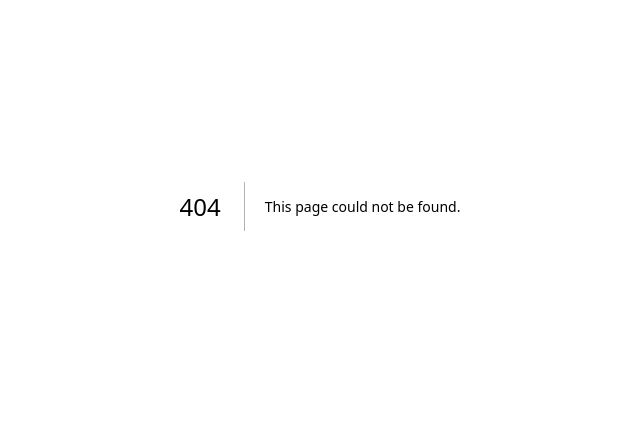
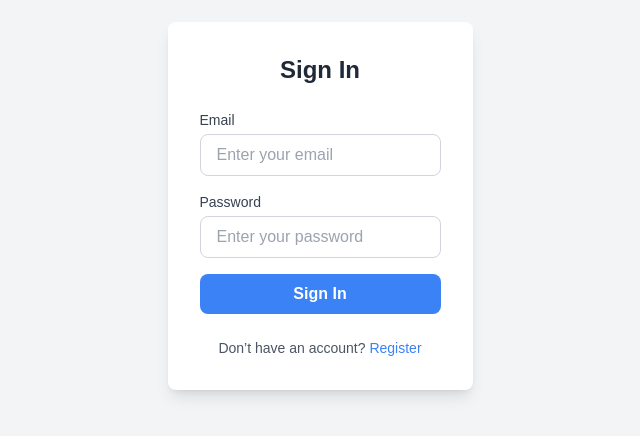
Before and after one commit to AQSA-ABDULLAH/zimo-seven-days-tasks, a Next.js app in the folder firebase-auth/: page /login in a window 1280 px wide. Before the commit this address had no page. Shown: the part 194-630 px from the top of the page, without its empty margins (320-960 px from the left). Built offline with nearby package versions, Linux system fonts and the light colour scheme.

Commit message:
complete email auth

```diff
--- a/firebase-auth/src/app/dashboard/page.js
+++ b/firebase-auth/src/app/dashboard/page.js
@@ -1,24 +1,49 @@
 "use client";
-
 import { getAuth, onAuthStateChanged, signOut } from "firebase/auth";
 import { useRouter } from "next/navigation";
 import { useState, useEffect } from "react";
-import { app } from "../firebase/config";
+import { doc, getDoc, setDoc } from "firebase/firestore";
+import { app, firestore } from "../firebase/config";
 
-function Dashboard() {
-    const auth = getAuth(app); // Pass app instance here
+const Dashboard = () => {
+    const [loading, setLoading] = useState(true);
+    const [user, setUser] = useState(null);
+    const auth = getAuth(app);
     const router = useRouter();
-    const [user, setUser] = useState(null);
 
     useEffect(() => {
-        const unsubscribe = onAuthStateChanged(auth, (user) => {
+        const unsubscribe = onAuthStateChanged(auth, async (user) => {
             if (user) {
-                setUser(user);
+                if (user.emailVerified) {
+                    try {
+                        const userDoc = await getDoc(doc(firestore, "users", user.uid));
+                        if (!userDoc.exists()) {
+                            console.log("User document does not exist. Creating a new one.");
+                            const registrationData = localStorage.getItem("registrationData");
+                            await setDoc(doc(firestore, "users", user.uid), {
+                                email: user.email
+                            });
+                            localStorage.removeItem("registrationData");
+                        }
+                        setUser(user);
+                    } catch (error) {
+                        console.error("Error accessing Firestore document:", error);
+                        if (error.code === "permission-denied") {
+                            console.error("Permission denied: Verify Firestore security rules.");
+                        }
+                    }
+
+
+                } else {
+                    console.warn("Email is not verified. Redirecting to verification.");
+                    router.push("/verify-email");
+                }
             } else {
-                router.push("/");
+                setUser(null);
+                router.push("/login");
             }
+            setLoading(false);
         });
-
         return () => unsubscribe();
     }, [auth, router]);
 
@@ -31,11 +56,15 @@ function Dashboard() {
         }
     };
 
+    if (loading) {
+        return <p>Loading...</p>
+    }
+
     return (
         <div className="flex flex-col items-center justify-center h-screen">
             <div className="p-8 rounded-lg shadow-md">
                 <h1 className="text-3xl font-bold mb-4">
-                    Welcome to the Dashboard, {user ? user.displayName : "Guest"}
+                    Welcome to the Dashboard, {user ? user.email : "Guest"}
                 </h1>
                 <button
                     onClick={handleLogout}
@@ -46,6 +75,6 @@ function Dashboard() {
             </div>
         </div>
     );
-}
+};
 
 export default Dashboard;
--- a/firebase-auth/src/app/firebase/config.js
+++ b/firebase-auth/src/app/firebase/config.js
@@ -1,6 +1,7 @@
 // firebase/config.js
 import { initializeApp } from "firebase/app";
-import { getAuth } from "firebase/auth";  // Import getAuth for authentication
+import { getAuth } from "firebase/auth";
+import { getFirestore, doc, getDoc, setDoc } from "firebase/firestore";  // Import Firestore functions
 import { getAnalytics } from "firebase/analytics";
 
 const firebaseConfig = {
@@ -15,13 +16,12 @@ const firebaseConfig = {
 
 // Initialize Firebase
 const app = initializeApp(firebaseConfig);
-
-// Initialize and export Firebase Authentication
 const auth = getAuth(app);
+const firestore = getFirestore(app);  // Initialize Firestore
 
 let analytics;
 if (typeof window !== "undefined") {
     analytics = getAnalytics(app);
 }
 
-export { app, auth, analytics };
+export { app, auth, firestore, analytics, doc, getDoc, setDoc };
--- /dev/null
+++ b/firebase-auth/src/app/login/page.js
@@ -0,0 +1,92 @@
+"use client";
+
+import { signInWithEmailAndPassword } from "firebase/auth";
+import { useRouter } from "next/navigation";
+import React, { useState } from "react";
+import { auth, firestore, doc, getDoc, setDoc } from '../firebase/config';  // Import Firestore functions
+
+export default function SignInPage() {
+    const [email, setEmail] = useState("");
+    const [password, setPassword] = useState("");
+    const [error, setError] = useState(null);
+    const [loading, setLoading] = useState(false);
+    const router = useRouter();
+
+    const handleSignIn = async (e) => {
+        e.preventDefault();
+        setError(null);
+        setLoading(true);
+
+        try {
+            const userCredentials = await signInWithEmailAndPassword(auth, email, password);
+            const user = userCredentials.user;
+
+            if (user.emailVerified) {
+                const userDoc = await getDoc(doc(firestore, "users", user.uid));
+                if (!userDoc.exists()) {
+                    await setDoc(doc(firestore, "users", user.uid), { email: user.email });
+                }
+
+                router.push("/dashboard");
+            } else {
+                setError("Please verify your email before logging in.");
+            }
+        } catch (error) {
+            console.error("Firebase error:", error);
+            setError(error.message || "Invalid credentials. Please try again.");
+        } finally {
+            setLoading(false);
+        }
+    };
+
+    return (
+        <div className="flex items-center justify-center min-h-screen bg-gray-100">
+            <div className="flex items-center justify-center min-h-screen bg-gray-100">
+      <div className="w-full max-w-md p-8 space-y-6 bg-white rounded-lg shadow-lg">
+        <h2 className="text-2xl font-bold text-center text-gray-800">Sign In</h2>
+        {error && <p className="text-red-500 text-center">{error}</p>}
+        <form className="space-y-4" onSubmit={handleSignIn}>
+          <div>
+            <label className="block mb-1 text-sm font-medium text-gray-700" htmlFor="email">
+              Email
+            </label>
+            <input
+              type="email"
+              id="email"
+              value={email}
+              onChange={(e) => setEmail(e.target.value)}
+              className="w-full px-4 py-2 border border-gray-300 rounded-lg focus:ring-2 focus:ring-blue-500 focus:border-blue-500"
+              placeholder="Enter your email"
+              required
+            />
+          </div>
+          <div>
+            <label className="block mb-1 text-sm font-medium text-gray-700" htmlFor="password">
+              Password
+            </label>
+            <input
+              type="password"
+              id="password"
+              value={password}
+              onChange={(e) => setPassword(e.target.value)}
+              className="w-full px-4 py-2 border border-gray-300 rounded-lg focus:ring-2 focus:ring-blue-500 focus:border-blue-500"
+              placeholder="Enter your password"
+              required
+            />
+          </div>
+          <button
+            type="submit"
+            className="w-full px-4 py-2 font-bold text-white bg-blue-500 rounded-lg hover:bg-blue-700 focus:outline-none focus:ring-2 focus:ring-blue-500"
+            disabled={loading} // Disable button when loading
+          >
+            {loading ? "Signing In..." : "Sign In"}
+          </button>
+        </form>
+        <p className="text-sm text-center text-gray-600">
+          Don’t have an account? <a href="/register" className="text-blue-500 hover:underline">Register</a>
+        </p>
+      </div>
+    </div>
+        </div>
+    );
+}
```
